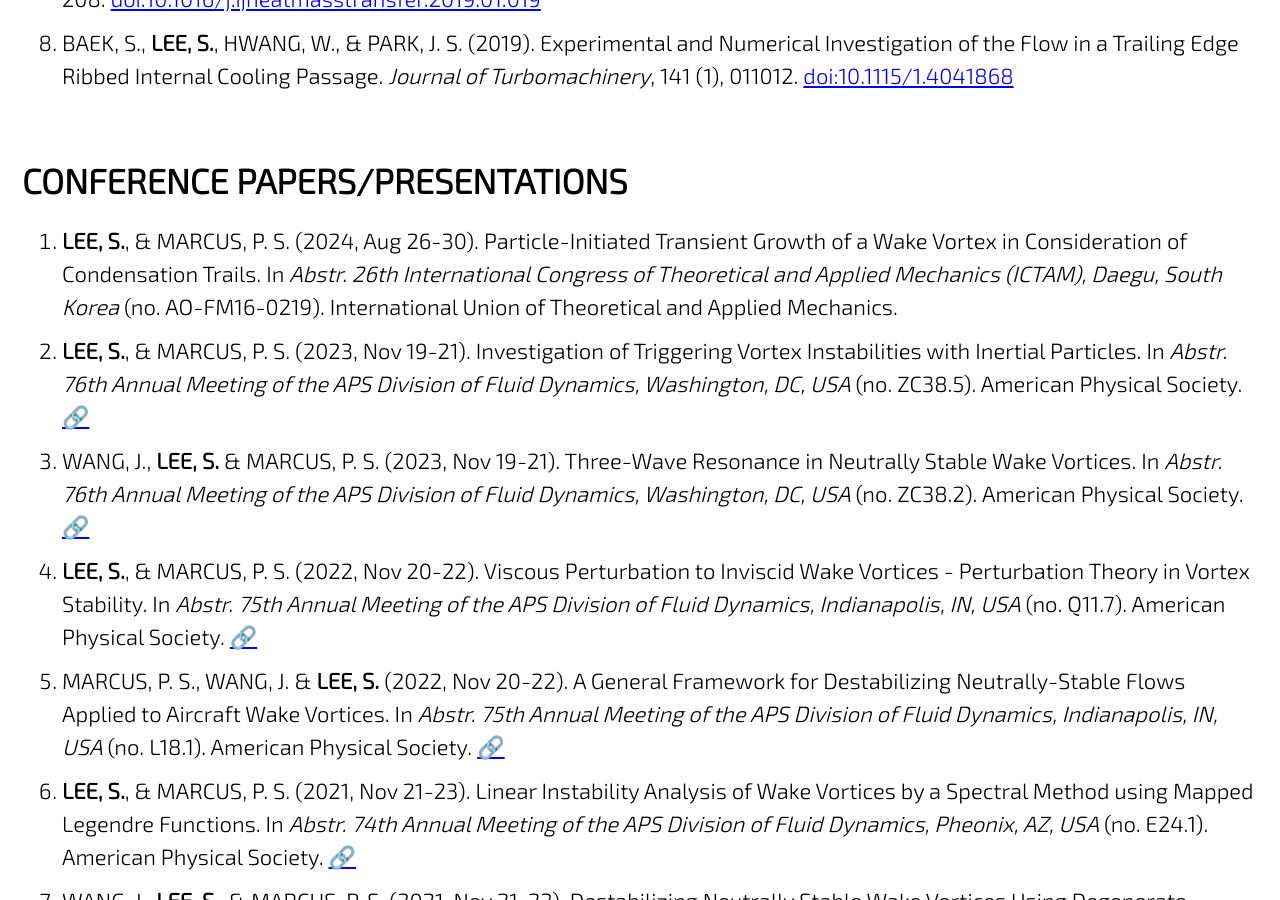
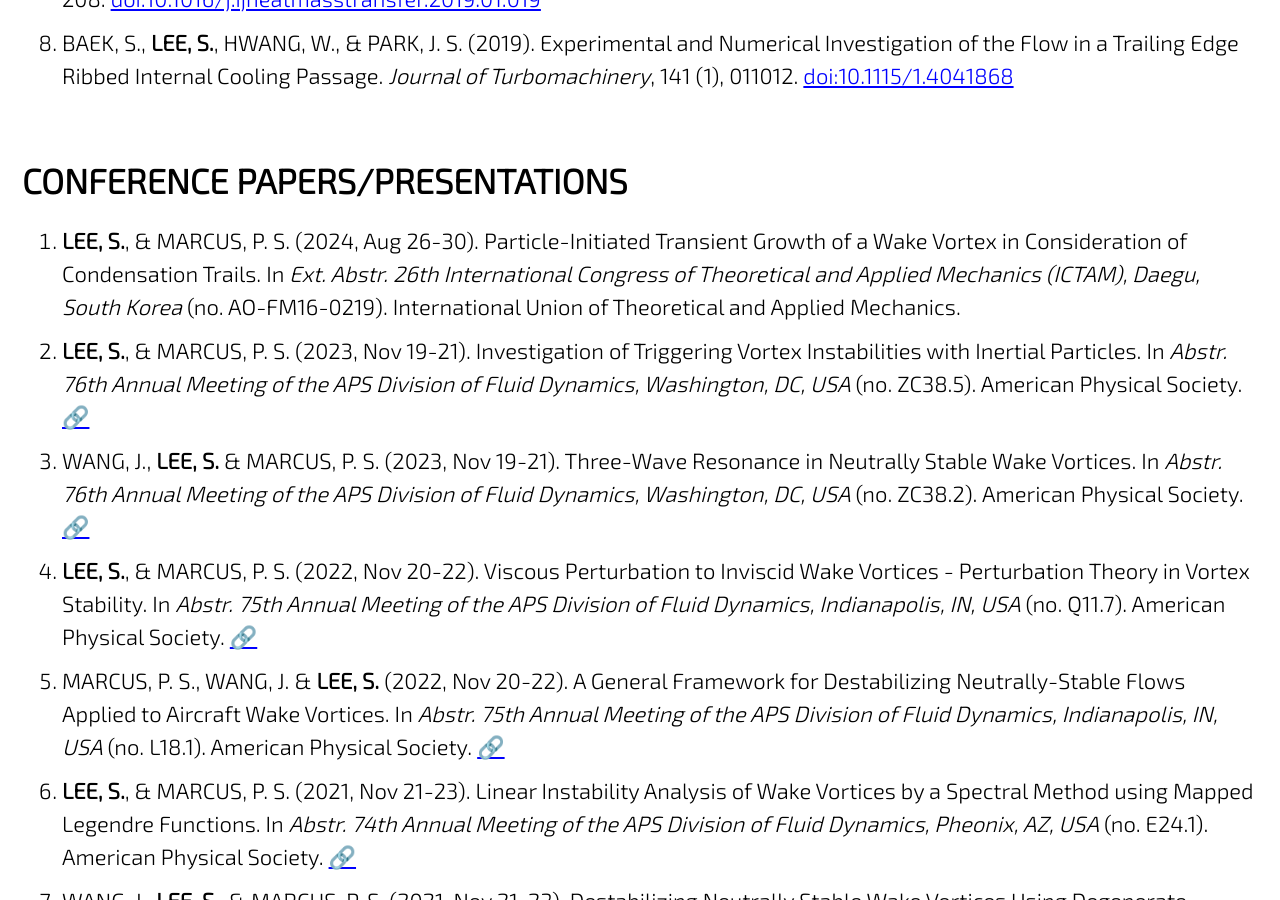
Before and after one commit to jun9303/jun9303.github.io, a Jekyll site: the page built from _pages/publications.md, in a window 1280 px wide and 900 px high, scrolled down 980 px. Built offline with Jekyll 4.4.1, drawn with Linux system fonts in a browser that asks for light colours; cached includes are drawn as plain includes; nearby versions of some CDN libraries; emoji names are drawn with the system emoji font.

Commit message:
Conference updates

```diff
--- a/_pages/publications.md
+++ b/_pages/publications.md
@@ -23,7 +23,7 @@ https://doi.org/10.1093/jcde/qwad059)
 
 # CONFERENCE PAPERS/PRESENTATIONS
 
-1. **LEE, S.**, & MARCUS, P. S. (2024, Aug 26-30). Particle-Initiated Transient Growth of a Wake Vortex in Consideration of Condensation Trails. In *Abstr. 26th International Congress of Theoretical and Applied Mechanics (ICTAM), Daegu, South Korea* (no. AO-FM16-0219). International Union of Theoretical and Applied Mechanics.
+1. **LEE, S.**, & MARCUS, P. S. (2024, Aug 26-30). Particle-Initiated Transient Growth of a Wake Vortex in Consideration of Condensation Trails. In *Ext. Abstr. 26th International Congress of Theoretical and Applied Mechanics (ICTAM), Daegu, South Korea* (no. AO-FM16-0219). International Union of Theoretical and Applied Mechanics.
 1. **LEE, S.**, & MARCUS, P. S. (2023, Nov 19-21). Investigation of Triggering Vortex Instabilities with Inertial Particles. In *Abstr. 76th Annual Meeting of the APS Division of Fluid Dynamics, Washington, DC, USA* (no. ZC38.5). American Physical Society. [:link:](https://meetings.aps.org/Meeting/DFD23/Session/ZC38.5)
 1. WANG, J., **LEE, S.** & MARCUS, P. S. (2023, Nov 19-21). Three-Wave Resonance in Neutrally Stable Wake Vortices. In *Abstr. 76th Annual Meeting of the APS Division of Fluid Dynamics, Washington, DC, USA* (no. ZC38.2). American Physical Society. [:link:](https://meetings.aps.org/Meeting/DFD23/Session/ZC38.2)
 1. **LEE, S.**, & MARCUS, P. S. (2022, Nov 20-22). Viscous Perturbation to Inviscid Wake Vortices - Perturbation Theory in Vortex Stability. In *Abstr. 75th Annual Meeting of the APS Division of Fluid Dynamics, Indianapolis, IN, USA* (no. Q11.7). American Physical Society. [:link:](https://meetings.aps.org/Meeting/DFD22/Session/Q11.7)
```
